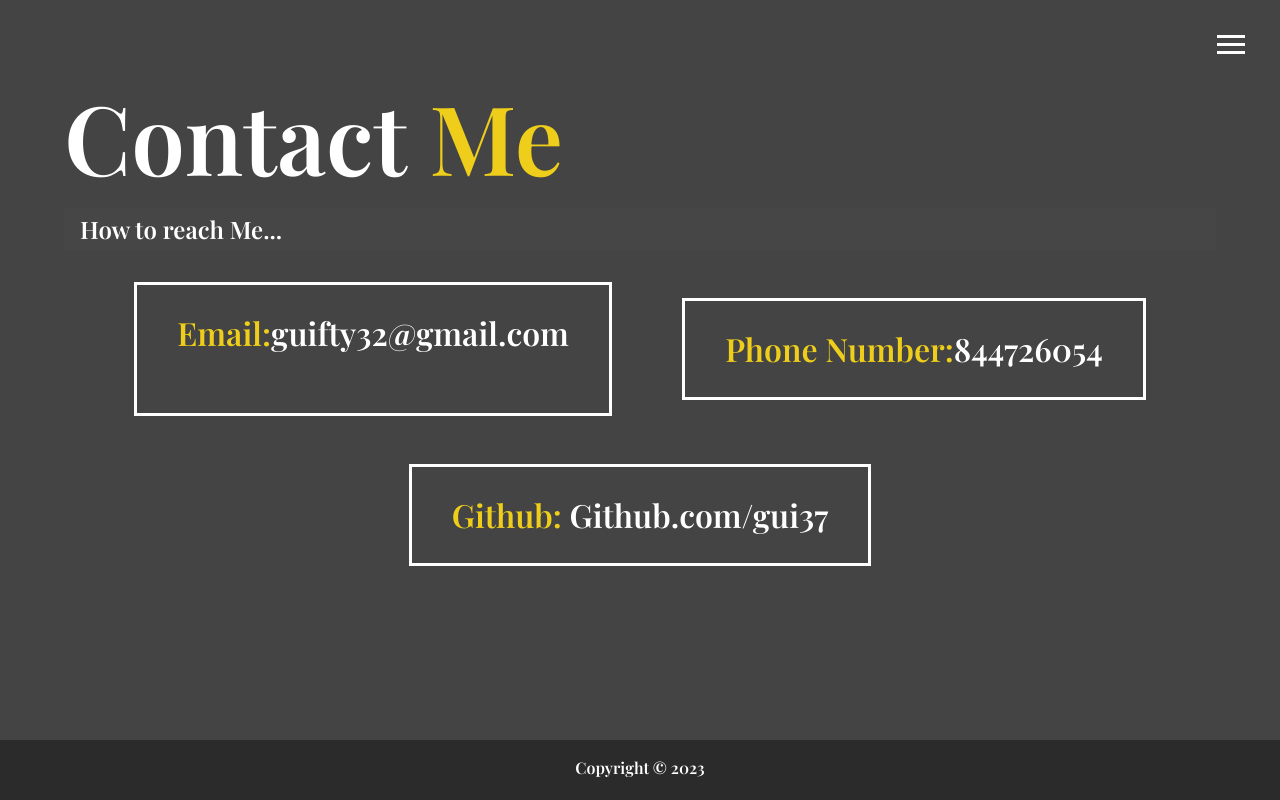
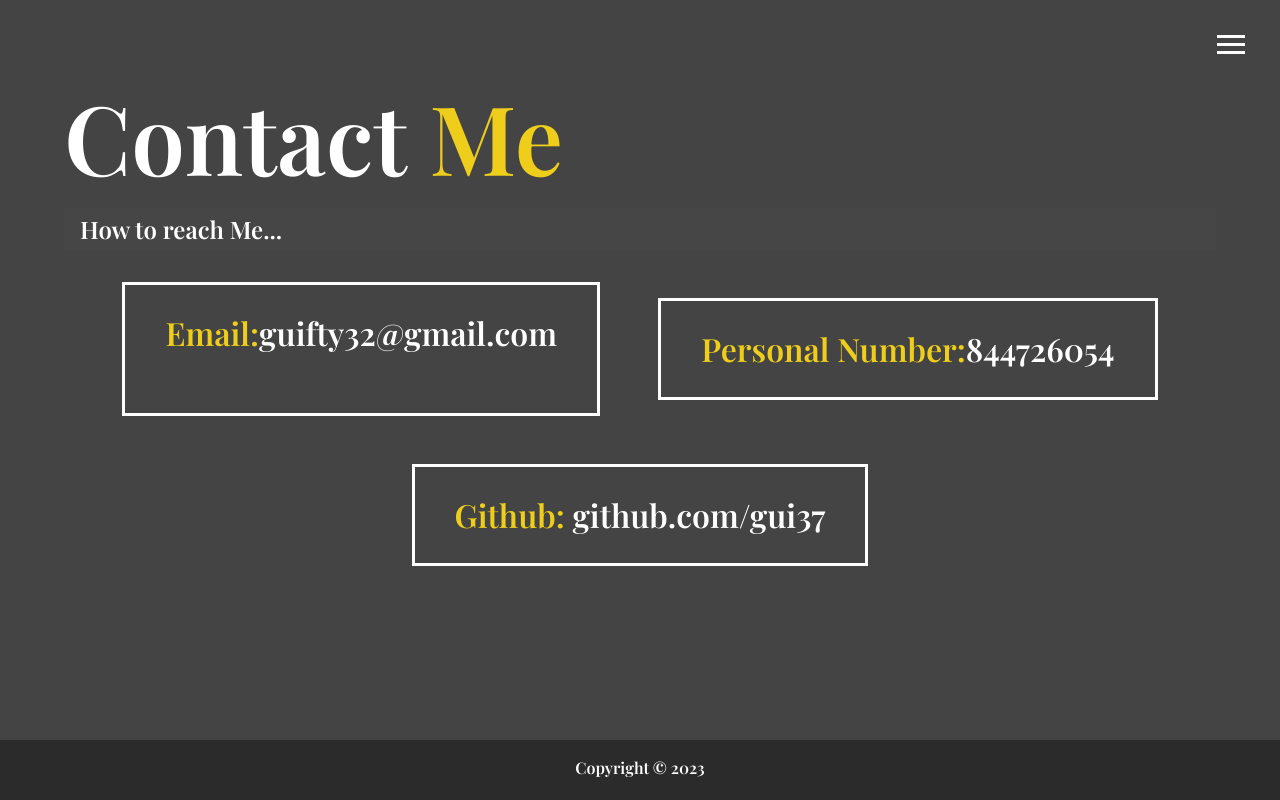
Before and after one commit to Gui37/Portfolio, a website: page dist/contact.html in a window 1280 px wide. Drawn offline with nearby package versions, Linux system fonts and the light colour scheme.

Commit message:
Update contact.html

```diff
--- a/dist/contact.html
+++ b/dist/contact.html
@@ -56,11 +56,11 @@
 
            </div>
            <div>
-            <span class="text-secondary">Phone Number:</span>844726054
+            <span class="text-secondary">Personal Number:</span>844726054
            </div>
            <div>
             <span class="text-secondary">Github:</span><a href="https://github.com/gui37">
-                Github.com/gui37
+                github.com/gui37
             </a>
            </div>
         </div>
```
